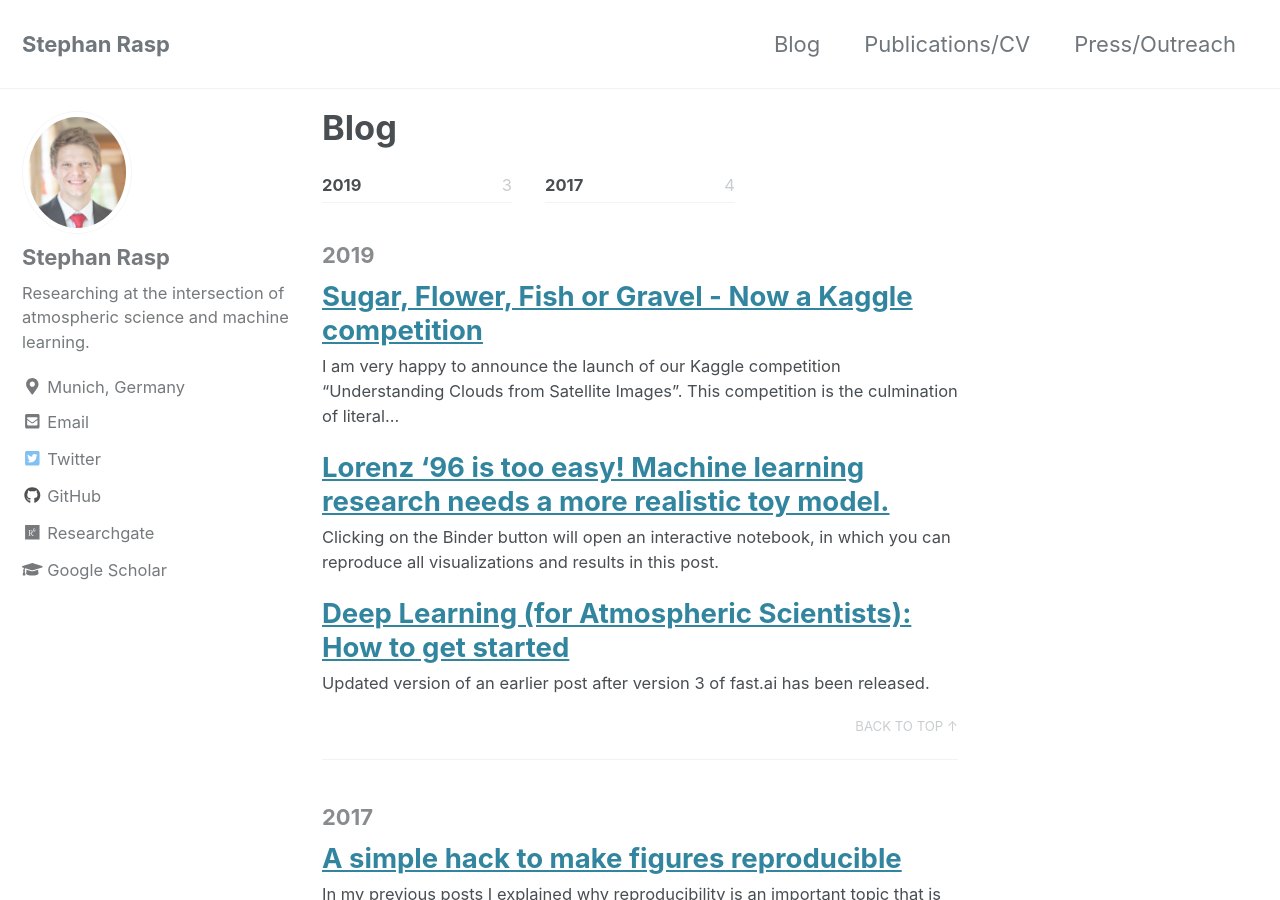
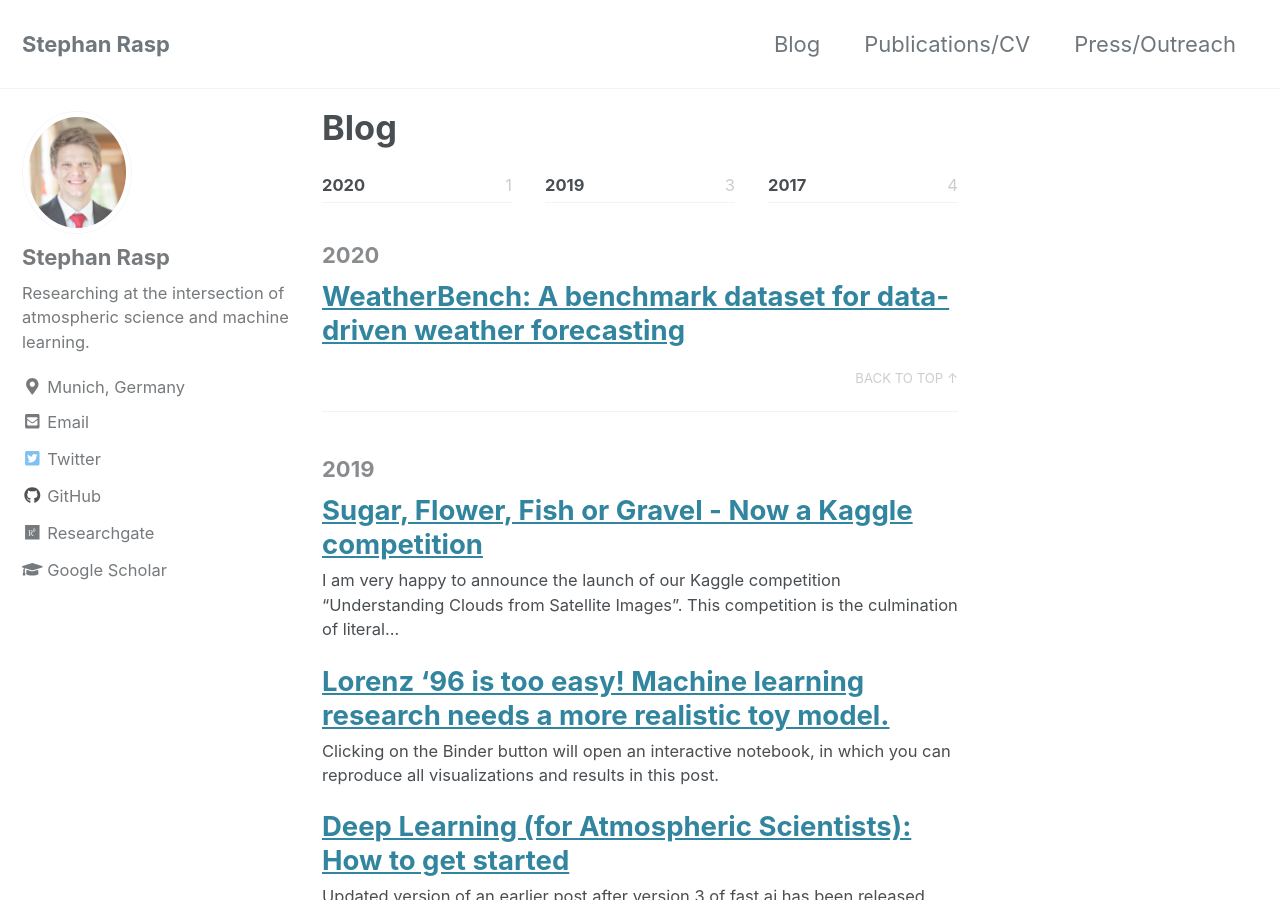
Before and after one commit to raspstephan/raspstephan.github.io, a Jekyll site: the page built from _pages/blog.html, in a window 1280 px wide and 900 px high. Built offline with Jekyll 4.4.1, drawn with Linux system fonts in a browser that asks for light colours; cached includes are drawn as plain includes; nearby versions of some CDN libraries; some of the changed lines change nothing that is shown.

Commit message:
Added WeatherBench

```diff
--- a/_pages/cv.md
+++ b/_pages/cv.md
@@ -5,6 +5,8 @@ classes: wide
 ---
 
 ## Preprints
+
+**Rasp, S.**, Dueben, P. Scher, S., Weyn, J., Mouatadid, S., Thuerey, N., 2020. *WeatherBench: A benchmark dataset for data-driven weather forecasting*. arXiv [http://arxiv.org/abs/2002.00469](http://arxiv.org/abs/2002.00469)
 
 **Rasp, S.**, 2019. *Coupled online learning as a way to tackle instabilities and biases in neural network parameterizations: general algorithms and Lorenz 96 case study (v1. 0)*. Geoscientific Model Development Discussion Paper [https://www.geosci-model-dev-discuss.net/gmd-2019-319/](https://www.geosci-model-dev-discuss.net/gmd-2019-319/)
 
--- /dev/null
+++ b/_posts/2020-02-17-weatherbench.md
@@ -0,0 +1,39 @@
+---
+title:  "WeatherBench: A benchmark dataset for data-driven weather forecasting"
+comments: true
+date:   2020-02-16 00:00:00 -0000
+layout: single
+classes: wide
+author_profile: true
+---
+
+![animation]({{ site.url }}/assets/images/logo_text_left.png)
+
+It seems that in 2020 no domain of science is safe from the [AI hype](https://www.quantamagazine.org/how-artificial-intelligence-is-changing-science-20190311/). This also includes weather and climate science where publications and conferences on AI applications have skyrocketed in the last couple of years. It is understandable why such excitement exists: Since its explosion less that ten years ago modern AI, specifically deep learning, has achieved remarkable achievements for a wide range of tasks that require multi-dimensional nonlinear pattern recognition abilities. Many physical sciences deal with similar types of problems. Forecasting weather, for example, is a complex nonlinear 3D forecasting problem. Therefore, it’s only natural to ask whether AI can be used to predict weather. To answer this question, we compiled a benchmark dataset for data-driven weather forecasting, called WeatherBench.
+
+## How weather forecasting is done today
+Weather forecasting using computers has a long history. In fact, the first general purpose computer in the world was already used to [create a weather forecast in 1950](https://en.wikipedia.org/wiki/History_of_numerical_weather_prediction). Since then computers have become a lot more powerful but the principles at the heart of numerical weather forecasting are still the same. The starting point are the [equations](https://en.wikipedia.org/wiki/Primitive_equations) describing air flow, cloud formation, radiation and many more physical processes in the atmosphere. Because it would take way too long to simulate every single cloud droplet on the globe, scientists have to make [approximations](https://en.wikipedia.org/wiki/Parametrization_(atmospheric_modeling)) of the exact equations for every process smaller than the grid scale of the model, currently around 10km for a global weather forecast. Despite these approximations, numerical weather forecasting is a huge computational effort that keeps supercomputers around the world busy. Operational weather forecasts are [really good](https://www.nature.com/articles/nature14956) from a global point of view. However, there are certain events, for example heavy rainfall over Africa, for which state-of-the-art model still have basically [no skill](https://journals.ametsoc.org/doi/full/10.1175/WAF-D-17-0127.1).
+
+## What can AI do?
+The obvious question to ask is whether AI can learn from past weather data to provide a computationally cheaper and faster alternative that might even outperform physical models is certain areas. In fact, several researchers independently had the same question in mind and performed some pioneering experiments. [Peter Dueben](https://www.geosci-model-dev.net/11/3999/2018/) from the European Center for Medium-range Weather Forecasting, [Sebastian Scher](https://www.geosci-model-dev.net/12/2797/2019/) from Stockholm University and [Jonathan Weyn](https://onlinelibrary.wiley.com/doi/abs/10.1029/2019MS001705) from the University of Washington (all co-authors of this benchmark) trained deep neural networks using assimilated observations of past weather, called reanalysis datasets, to predict weather several days ahead. Their results show that deep learning is able to predict weather to a certain degree but not nearly as good as current weather models based on physical principles.
+
+Such results have prompted some to proclaim that data-driven weather forecasting simply cannot work. However, I would argue that so far this has not been a fair comparison. The deep learning models in the three studies mentioned above had relatively simply architectures and were trained with only a subset of all the available historic data. Further, all three studies used different datasets and evaluation metrics making it very difficult to compare them.
+
+## Accelerating research with a new benchmark
+Benchmarks can be great accelerators for research. Most famously, [MNIST](https://en.wikipedia.org/wiki/MNIST_database) and [ImageNet](https://qz.com/1034972/the-data-that-changed-the-direction-of-ai-research-and-possibly-the-world/) kick-started the deep learning revolution. We hope that WeatherBench can do the same for data-driven weather forecasting. For WeatherBench we downloaded the best available data of past weather, the [ERA5 reanalysis archive](https://www.ecmwf.int/en/forecasts/datasets/reanalysis-datasets/era5), and pre-processed it to make it easy to use. We regridded the data to three different horizontal resolutions, 5.625 (32 x 64 grid points or approximately 600 km), 2.8125 (64 x 128 or 300 km) and 1.40625 (128 x 256 or 150 km) degrees with 10 vertical levels. (If this pre-processed set of data is not to your liking, the [Github repository](https://github.com/pangeo-data/WeatherBench) contains scripts to download and process data with your own settings.) We chose 14 meteorological variables that we thought are most important for a good weather prediction, plus several constant fields like topography.
+
+Next, we agreed on a common problem setup and a simple evaluation metric. The task is to forecast the geopotential field at 500 hPa pressure (basically the pressure distribution at 5 km height above sea level) and the temperature field at 850 hPa pressure (around 1.5 km height) 3 and 5 days ahead. This is a forecast time where interesting nonlinear dynamics occurs but the atmosphere is still reasonably predictable in a deterministic sense. Further, to allow for adequate preparation for extreme weather this forecast range is especially important. The forecast skill is measured using the root mean squared error (RMSE).
+
+![animation]({{ site.url }}/assets/images/WeatherBench-Schematic.jpeg)
+
+## Meaningful baselines
+For a benchmark to be meaningful we need to have some reference forecasts to compare to. For WeatherBench we computes three types of base lines: First, simple climatology and persistence forecasts; second, simple machine learning models (linear regression as well as a fully convolutional network); and third, weather forecasting models based on physical principles. For these we chose the current gold standard of weather forecasting, the [Integrated Forecasting System (IFS)](https://www.ecmwf.int/en/research/modelling-and-prediction) run by the ECMWF. However, as mentioned above this system uses massive computer resources. For a more useful comparison we ran the IFS model at lower resolutions which should provide realistic targets for data-driven forecasts. To see how each of the baselines performs check out the figure below.
+
+![animation]({{ site.url }}/assets/images/rmse.jpeg)
+
+*Error versus forecast time for geopotential (basically pressure) on the left and temperature on the right. Operational and IFS are physical models. LR and CNN are data-driven baselines.*
+
+## The goal
+The primary goal of WeatherBench is to see how good a data-driven forecast can be when the latest advances in AI and the best training dataset are combined. Can a neural network get close to the skill of current operational weather models? Only time will tell but it certainly is a hard task. But for me personally the promise in data-driven forecasting is not in predicting pressure or temperature somewhere in the middle of the atmosphere anyway. Rather, as mentioned above, there are certain, very impactful phenomena such as large thunderstorms that physical models still struggle with. Hopefully, AI can improve prediction in these areas by learning directly from observations. WeatherBench is the first step towards this long-term goal. Obtaining good forecasts for the variables we picked requires machine learning models that have a solid grasp of the dynamics of the atmosphere. A model that has developed such an understanding should provide a great starting point for more complex applications. We still have a lot to learn about the design of data-driven models and I hope that WeatherBench can provide a platform to quickly test and compare different approaches.
+
+If this sounds interesting to you, we tried to make the dataset as easy as possible to use. You can find instructions on how to download the [data](https://mediatum.ub.tum.de/1524895) and a quickstart notebook (launch an interactive demo [here via Binder](https://binder.pangeo.io/v2/gh/pangeo-data/WeatherBench/master?filepath=quickstart.ipynb)) on the [Github page](https://github.com/pangeo-data/WeatherBench). For more details check out the [full paper](https://arxiv.org/abs/2002.00469).
```
Also changed, not shown: assets/images/WeatherBench-Schematic.jpeg (added), assets/images/logo_text_left.png (added), assets/images/rmse.jpeg (added).
